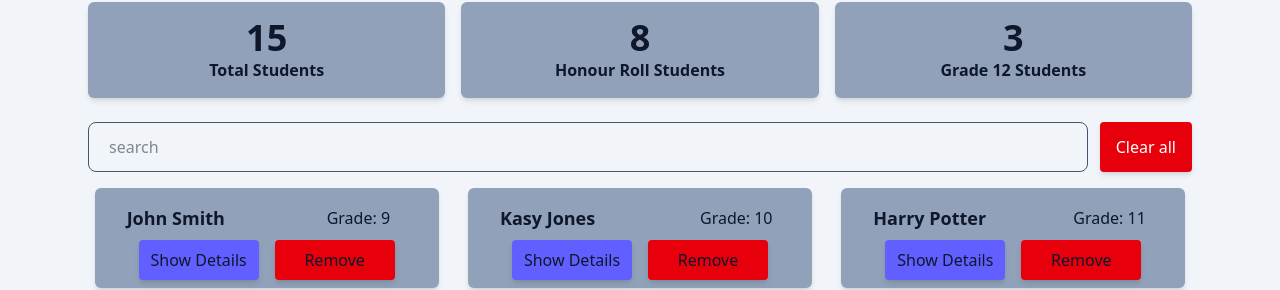
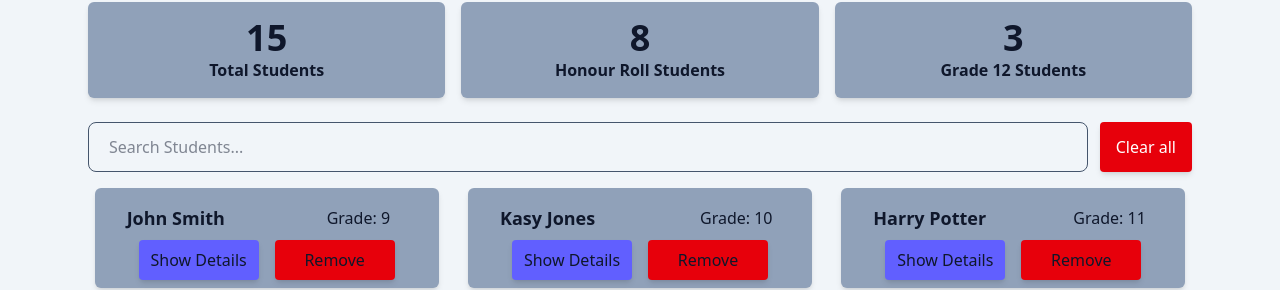
Before and after one commit to Camille-Tsui/assingment2-webdev, a Next.js app: page / in a window 1280 px wide. Shown: the part 162-452 px from the top of the page. Built offline with nearby package versions, Linux system fonts and the light colour scheme.

Commit message:
Changed the "search" placeholder to "Search Students"
For clarity, so user knows what search is for

```diff
--- a/components/SearchBox.tsx
+++ b/components/SearchBox.tsx
@@ -15,7 +15,7 @@ const searchBox = ({searchText, onSearchChange}: searchBoxProps) =>{
         <input
         type="text"
         value={searchText}
-        placeholder="search"
+        placeholder="Search Students..."
         onChange={handleSearchChange}
         className="flex-1 rounded-lg border border-slate-600 px-5 py-3 text-slate-900 focus:border-purple-500 focus:outline-none"
         />
```
